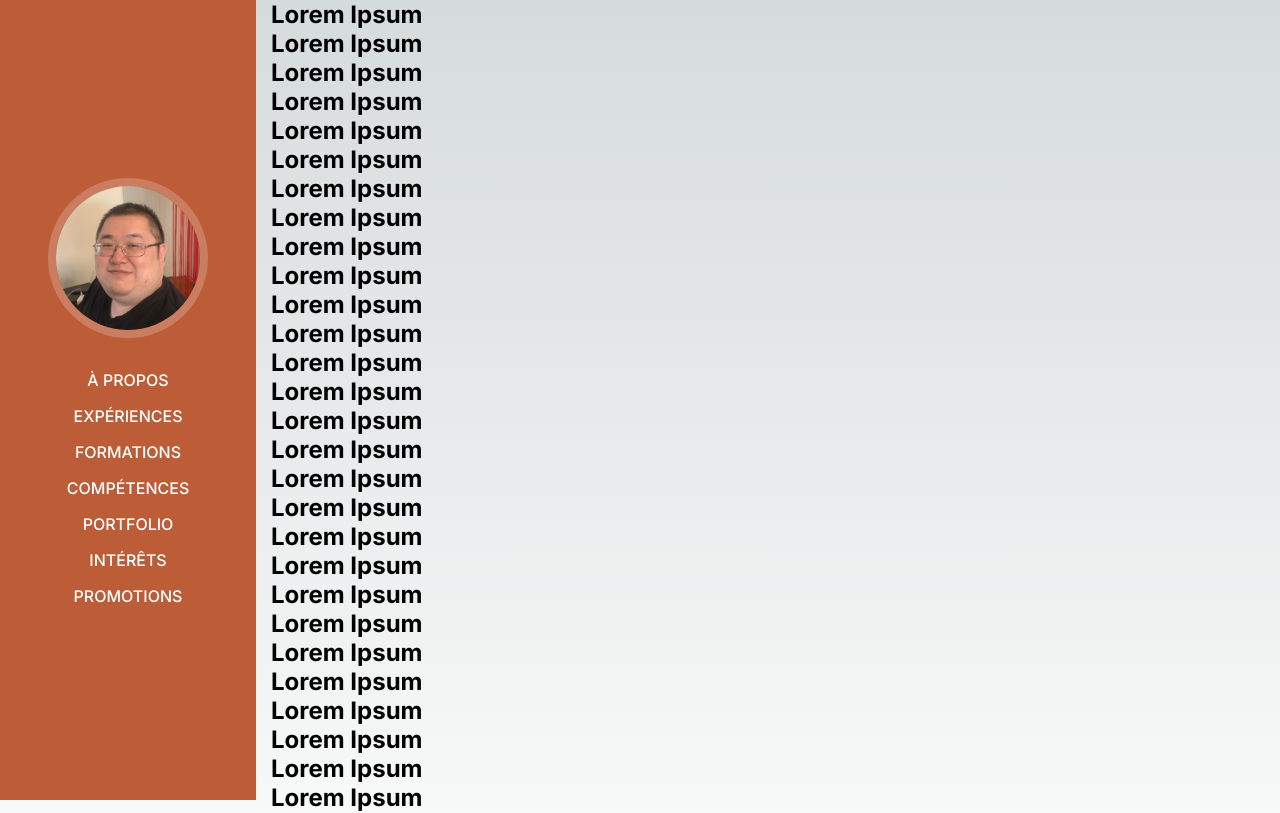
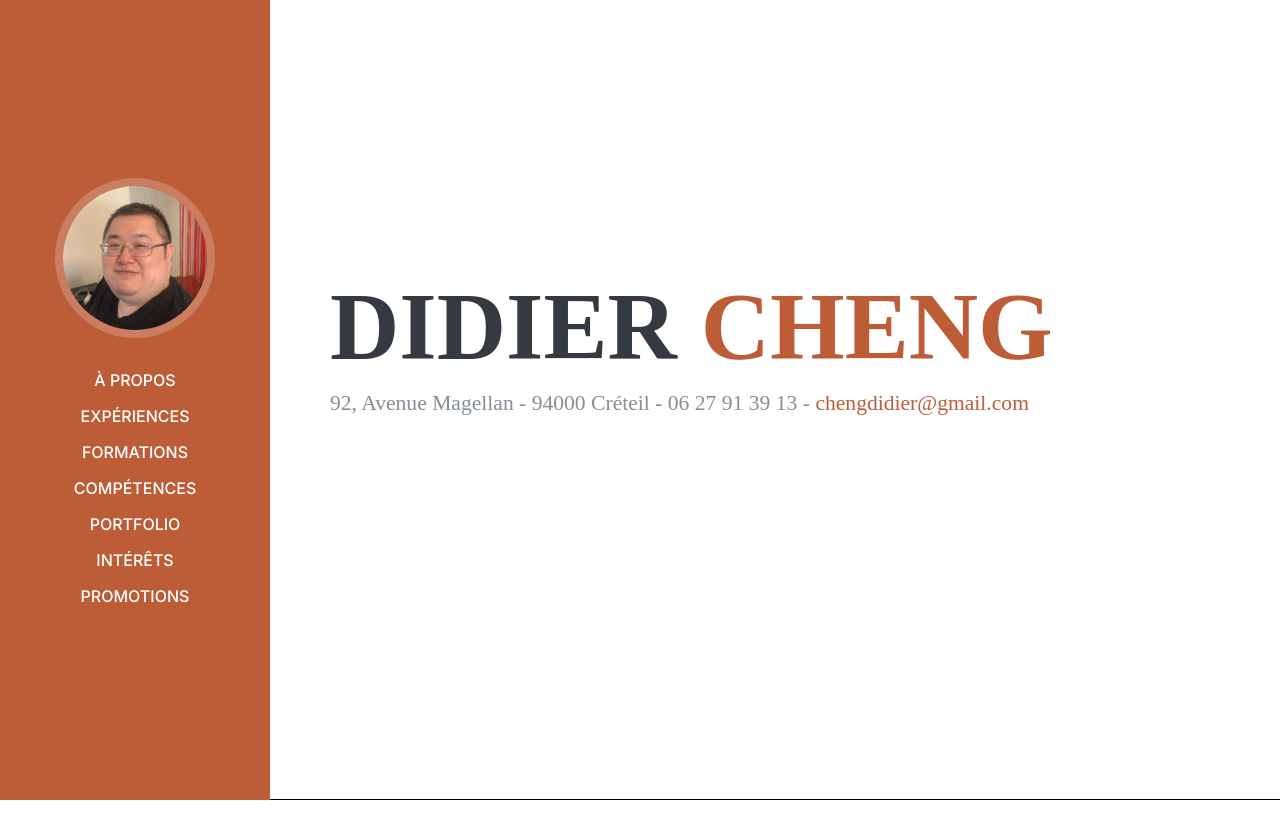
Before and after one commit to Vangnex/portfolio, a Next.js app: page / in a window 1280 px wide. Shown: the top 813 px of the page. Built offline with nearby package versions, Linux system fonts and the light colour scheme.

Commit message:
UPDATE Page A Propos avec titre et sous titre. WIP texte de présentation et lien vers linkedin, github et Ajout de bouton télécharger CV

```diff
--- a/src/app/page.module.css
+++ b/src/app/page.module.css
@@ -1,5 +1,3 @@
-@import './variables.css'
-
 .main {
   display: flex;
   flex-direction: row;
@@ -7,6 +5,7 @@
   align-items: start;
   padding: 0rem;
   min-height: 100vh;
+  background-color: white;
 }
 
 .navigator {
@@ -17,7 +16,6 @@
   position: fixed;
   align-self: flex-start;
   top: 0;
-  width: 20%;
   height: 100vh;
   background-color: #bd5d38!important;
   z-index: 1030;
@@ -47,8 +45,39 @@
   display: flex;
   flex-direction: column;
   width: 100%;
-  margin-left: 20%;
-  padding-left: 15px;
-  padding-right: 15px;
   margin-right: auto;
 }
+
+.core section {
+  display: flex;
+  flex-direction: column;
+  justify-content: center;
+  min-height: 800px;
+  border-bottom: 0.1rem solid black;
+  /*
+  background-color: red;
+  border: 0.5rem solid blue;
+  */
+}
+
+.aboutContent {
+  margin-left: 60px;
+}
+
+.core section h1 {
+  font-size: 6rem;
+  line-height: 5.5rem;
+  font-family: 'Saira Extra Condensed',serif;
+  color: #343a40;
+  text-transform: uppercase;
+  margin-bottom: 20px;
+}
+
+
+.sectionSubtitle {
+  font-family: 'Saira Extra Condensed',serif;
+  font-weight: 500;
+  font-size: 1.35rem;
+  color: #868e96;
+  margin-bottom: 100px;
+}
--- a/src/app/page.tsx
+++ b/src/app/page.tsx
@@ -1,11 +1,15 @@
 import Image from 'next/image'
 import styles from './page.module.css'
+import Variables from './variables.css'
 
 export default function Home() {
+
+  const navwidth = '270px';
+
   return (
 
     <main className={styles.main}>
-      <nav className={styles.navigator}>
+      <nav style={{"width": navwidth}} className={styles.navigator}>
         <Image
           src="/didier.jpeg"
           alt="Didier Photo"
@@ -37,108 +41,23 @@ export default function Home() {
           </li>
         </ul>
       </nav>
-      <core className={styles.core}>
+
+      <core style={{"margin-left": navwidth}} className={styles.core}>
         <section>
-          <h2>Lorem Ipsum</h2>
+          <div className={styles.aboutContent}>
+            <h1>Didier <span style={{"color":"#bd5d38"}}>CHENG</span></h1>
+            <div className={styles.sectionSubtitle}>
+              92, Avenue Magellan
+              - 94000 Créteil
+              - 06 27 91 39 13
+              - <span style={{"color":"#bd5d38"}}>chengdidier@gmail.com</span>
+            </div>
+            <div className={styles.aboutText}>
+            </div>
+          </div>
         </section>
         <section>
-          <h2>Lorem Ipsum</h2>
-        </section>
-        <section>
-          <h2>Lorem Ipsum</h2>
-        </section>
-        <section>
-          <h2>Lorem Ipsum</h2>
-        </section>
-        <section>
-          <h2>Lorem Ipsum</h2>
-        </section>
-        <section>
-          <h2>Lorem Ipsum</h2>
-        </section>
-        <section>
-          <h2>Lorem Ipsum</h2>
-        </section>
-        <section>
-          <h2>Lorem Ipsum</h2>
-        </section>
-        <section>
-          <h2>Lorem Ipsum</h2>
-        </section>
-        <section>
-          <h2>Lorem Ipsum</h2>
-        </section>
-        <section>
-          <h2>Lorem Ipsum</h2>
-        </section>
-        <section>
-          <h2>Lorem Ipsum</h2>
-        </section>
-        <section>
-          <h2>Lorem Ipsum</h2>
-        </section>
-        <section>
-          <h2>Lorem Ipsum</h2>
-        </section>
-        <section>
-          <h2>Lorem Ipsum</h2>
-        </section>
-        <section>
-          <h2>Lorem Ipsum</h2>
-        </section>
-        <section>
-          <h2>Lorem Ipsum</h2>
-        </section>
-        <section>
-          <h2>Lorem Ipsum</h2>
-        </section>
-        <section>
-          <h2>Lorem Ipsum</h2>
-        </section>
-        <section>
-          <h2>Lorem Ipsum</h2>
-        </section>
-        <section>
-          <h2>Lorem Ipsum</h2>
-        </section>
-        <section>
-          <h2>Lorem Ipsum</h2>
-        </section>
-        <section>
-          <h2>Lorem Ipsum</h2>
-        </section>
-        <section>
-          <h2>Lorem Ipsum</h2>
-        </section>
-        <section>
-          <h2>Lorem Ipsum</h2>
-        </section>
-        <section>
-          <h2>Lorem Ipsum</h2>
-        </section>
-        <section>
-          <h2>Lorem Ipsum</h2>
-        </section>
-        <section>
-          <h2>Lorem Ipsum</h2>
-        </section>
-        <section>
-          <h2>Lorem Ipsum</h2>
-        </section>
-        <section>
-          <h2>Lorem Ipsum</h2>
-        </section>
-        <section>
-          <h2>Lorem Ipsum</h2>
-        </section>
-        <section>
-          <h2>Lorem Ipsum</h2>
-        </section>
-        <section>
-          <h2>Lorem Ipsum</h2>
-        </section>
-        <section>
-          <h2>Lorem Ipsum</h2>
+          <h1>Didier CHENG</h1>
         </section>
       </core>
 
```
